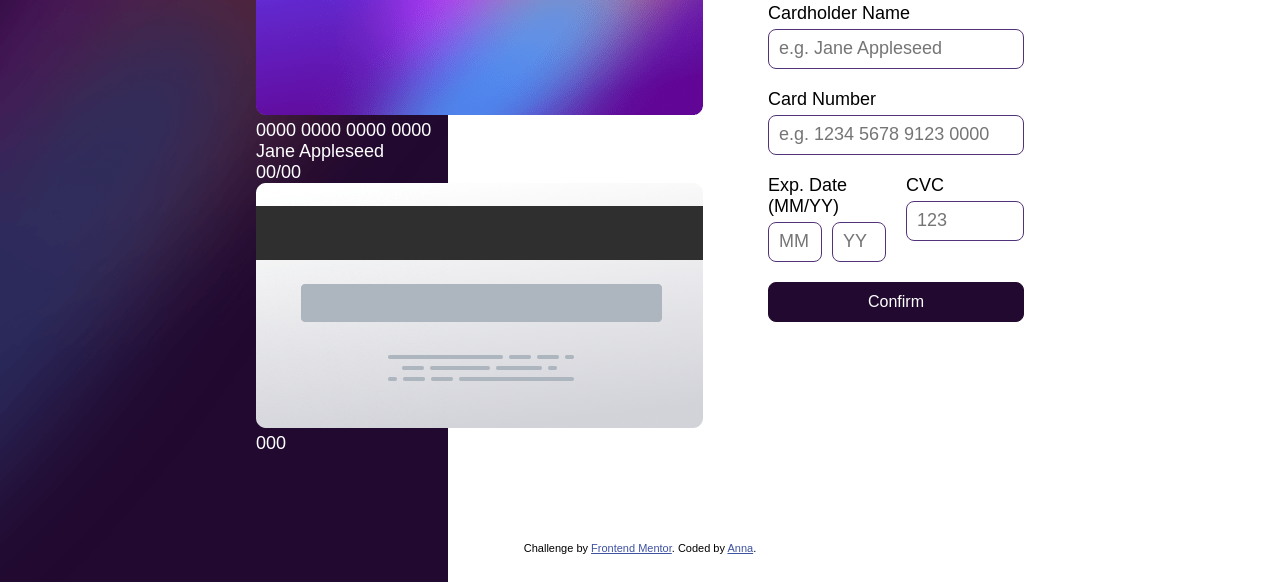
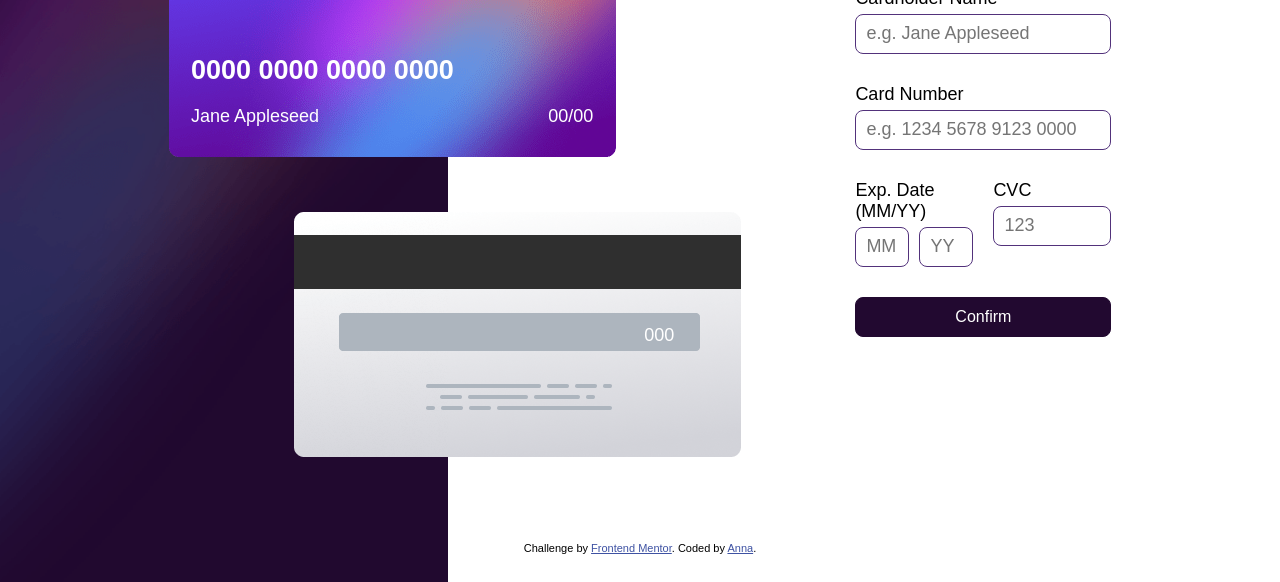
Before and after one commit to annakoruc/FrontendMentor_cardForm, a plain HTML site: page index.html in a window 1280 px wide. Shown: the part 218-800 px from the top of the page. Drawn offline with Linux system fonts and the light colour scheme.

Commit message:
styling first page

```diff
--- a/index.html
+++ b/index.html
@@ -20,32 +20,41 @@
   <body>
     <div class="grids">
       <div class="cards">
-        <img src="images/bg-card-front.png" alt="card-front" />
-        <p>0000 0000 0000 0000</p>
-        <p>Jane Appleseed</p>
-        <p>00/00</p>
-        <img class="card2" src="images/bg-card-back.png" alt="card-back" />
-        <p>000</p>
+        <div class="card1">
+          <img src="images/bg-card-front.png" alt="card-front" />
+          <img class="logo" src="images/card-logo.svg" alt="logo" />
+          <div class="card1-items">
+            <h2>0000 0000 0000 0000</h2>
+            <div class="card-name">
+              <p>Jane Appleseed</p>
+              <p>00/00</p>
+            </div>
+          </div>
+        </div>
+        <div class="card2">
+          <img src="images/bg-card-back.png" alt="card-back" />
+          <p class="card2-items">000</p>
+        </div>
       </div>
       <div class="userData">
         <div>
-          <p>Cardholder Name</p>
+          Cardholder Name
           <input class="inputs" placeholder="e.g. Jane Appleseed" />
         </div>
         <div>
-          <p>Card Number</p>
+          Card Number
           <input class="inputs" placeholder="e.g. 1234 5678 9123 0000" />
         </div>
         <div class="inputs-mini">
-          <div class="title">
-            <p>Exp. Date (MM/YY)</p>
+          <div class="dateform">
+            Exp. Date (MM/YY)
             <div class="date">
               <input class="inputs" placeholder="MM" />
               <input class="inputs" placeholder="YY" />
             </div>
           </div>
-          <div class="title">
-            <p>CVC</p>
+          <div class="dateform">
+            CVC
             <input class="inputs" placeholder="123" />
           </div>
         </div>
--- a/style.css
+++ b/style.css
@@ -22,10 +22,47 @@ body {
 }
 
 .cards {
-  /* direction: ; */
-  width: 30vw;
+  /* width: 600px; */
+  display: grid;
+  grid-template-areas: "card1 card1 card1 card1 ." ". card2 card2 card2 card2";
   color: rgb(255, 255, 255);
-  justify-self: center;
+  gap: 10%;
+}
+
+.card1 {
+  grid-area: card1;
+  position: relative;
+}
+
+.logo {
+  position: absolute;
+  top: 10%;
+  left: 5%;
+}
+
+.card1-items {
+  width: 100%;
+  position: absolute;
+  bottom: 5%;
+  padding: 5%;
+}
+
+.card-name {
+  display: flex;
+  justify-content: space-between;
+  margin-top: 5%;
+}
+
+.card2 {
+  grid-area: card2;
+  position: relative;
+  align-self: flex-end;
+}
+
+.card2-items {
+  position: absolute;
+  top: 45%;
+  right: 15%;
 }
 
 .userData {
@@ -38,7 +75,7 @@ body {
   height: 2.5rem;
   border: solid 1px #52327b;
   border-radius: 0.5rem;
-  margin: 5px 0 20px 0;
+  margin: 5px 0 30px 0;
   font-size: 18px;
   padding-left: 10px;
 }
@@ -56,7 +93,7 @@ body {
   gap: 10px;
 }
 
-.title {
+.dateform {
   width: 100%;
   display: flex;
   flex-direction: column;
```
